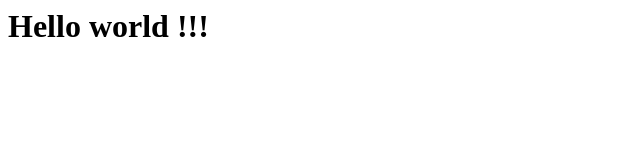
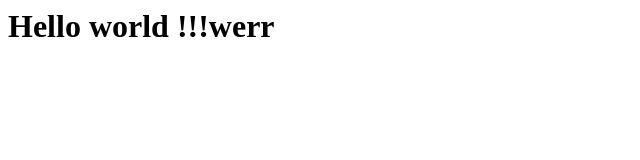
Before and after one commit to vladimir-ivanovic/1_example, a plain HTML site: page index.html in a window 1280 px wide. Shown: the whole page, without its empty margins (0-640 px from the left). Drawn offline with Linux system fonts and the light colour scheme.

Commit message:
Update index.html
4.commit

```diff
--- a/index.html
+++ b/index.html
@@ -1 +1 @@
-<h1>Hello world !!!</h1>
+<h1>Hello world !!!werr</h1>
```
